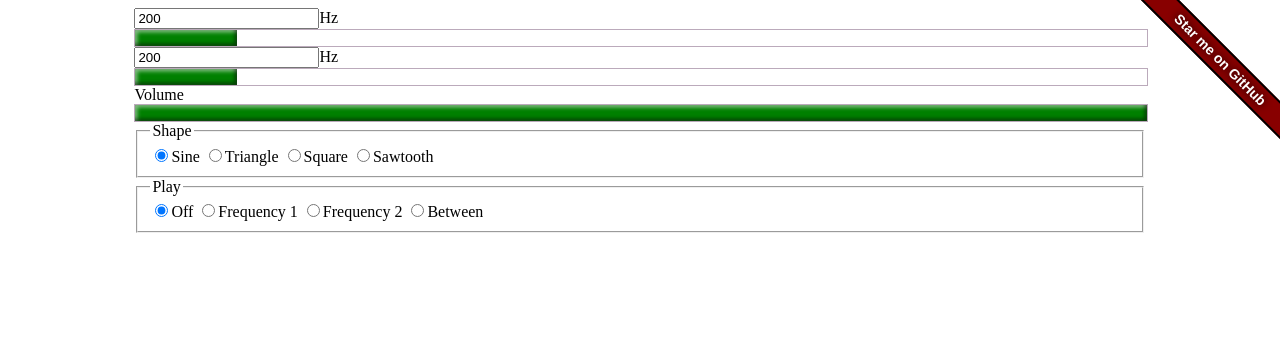
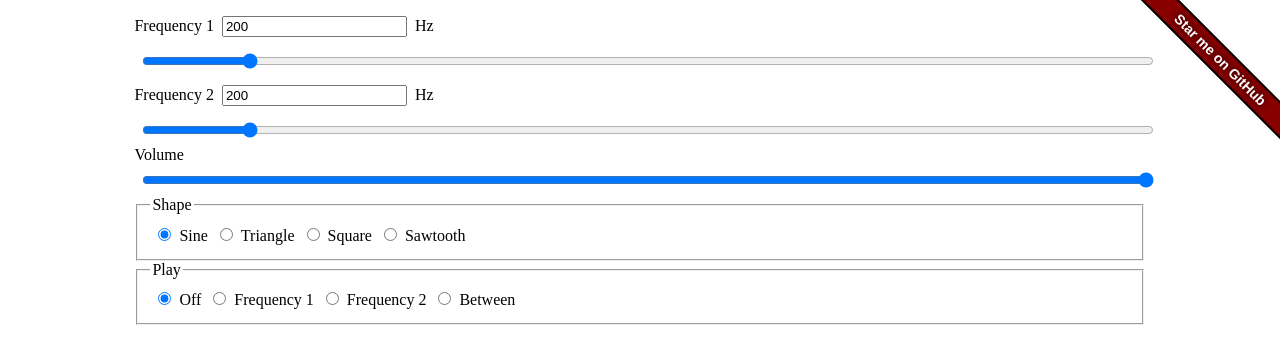
Before and after one commit to Thibor/RapOscillator, a plain HTML site: page index.html in a window 1280 px wide. Drawn offline with nearby package versions, Linux system fonts and the light colour scheme.

Commit message:
Add files via upload

```diff
--- a/index.css
+++ b/index.css
@@ -1,3 +1,9 @@
+input{
+margin:8px;
+}
+input[type="range"]{
+width:100%;
+}
 #divMain{
 margin:auto;
 width:80%;
@@ -10,6 +16,7 @@ height:200px;
 overflow:hidden;
 position:absolute;
 z-index:1;
+pointer-events:none;
 }
 #GitHub{
 background-color:#800;
@@ -29,6 +36,7 @@ width:240px;
 -webkit-touch-callout: none;
 -webkit-user-select: none;
 -moz-user-select: none;
+pointer-events:auto;
 }
 #GitHub:after{
 content:'Star me on GitHub';
--- a/index.html
+++ b/index.html
@@ -3,10 +3,8 @@
 <head>
 <meta charset="UTF-8">
 <title>Demo</title>
-<link rel="stylesheet" href="plugins/jsRapBar/jsRapBar.css" />
 <link rel="stylesheet" href="index.css" />
 <script src="https://ajax.googleapis.com/ajax/libs/jquery/3.2.1/jquery.min.js"></script>
-<script src="plugins/jsRapBar/jsRapBar.js"></script>
 <script>
 window.AudioContext = window.AudioContext || window.webkitAudioContext;
 var timer = 0;
@@ -22,10 +20,10 @@ var maxv = Math.pow(1000,2);
 var v = curv /maxv;
 var hz = Math.floor(v * 20000);
 $('#input' + b).val(hz);
-setFrequency();
+SetFrequency();
 }
 
-function setFrequency(){
+function SetFrequency(){
 var f1 = $('#input1').val();
 var f2 = $('#input2').val();
 var p = +$('input[name=play]:checked').val();
@@ -57,28 +55,17 @@ case 3:
 	gainNode.connect(audioCtx.destination);
 	if(!timer)
 		timer = setInterval(function(){
-			setFrequency();
+			SetFrequency();
 		},1000);
 	break;
 }
 }
 
+function SetVolume(v){
+gainNode.gain.value = v;
+}
+
 $(document).ready(function(){
-$('#bar1').jsRapBar({position:0.1,
-onChange:function(value){
-	ChangeBar(1,value);
-}
-});
-$('#bar2').jsRapBar({position:0.1,
-onChange:function(value){
-	ChangeBar(2,value);
-}
-});
-$('#barVolume').jsRapBar({position:1,
-onChange:function(value){
-	gainNode.gain.value = value;
-}
-});
 ChangeBar(1,0.1);
 ChangeBar(2,0.1);
 });
@@ -87,27 +74,28 @@ ChangeBar(2,0.1);
 <body>
 <div id="divMain">
 <div id="divGitHub">
-<div id="GitHub" onclick="window.open('https://github.com/Thibor/jsRapOscillator', '_blank')"></div>
+<div id="GitHub" onclick="window.open('https://github.com/Thibor/RapOscillator', '_blank')"></div>
 </div>
-<input id='input1' />Hz
-<div id="bar1"></div>
-<input id='input2' />Hz
-<div id="bar2"></div>
+Frequency 1<input id='input1' />Hz
+<input type="range" min="0" max="1" value="0.1" step="0.0001" oninput="ChangeBar(1,this.value)">
+Frequency 2<input id='input2' />Hz
+<input type="range" min="0" max="1" value="0.1" step="0.0001" oninput="ChangeBar(2,this.value)">
 Volume
 <div id="barVolume"></div>
+ <input type="range" min="0" max="1" value="1" step="0.0001" oninput="SetVolume(this.value)">
 <fieldset>
 <legend>Shape</legend>
-<label><input type="radio" name="shape" value="sine" onclick="setFrequency()" checked />Sine</label>
-<label><input type="radio" name="shape" value="triangle" onclick="setFrequency()" />Triangle</label>
-<label><input type="radio" name="shape" value="square" onclick="setFrequency()" />Square</label>
-<label><input type="radio" name="shape" value="sawtooth" onclick="setFrequency()" />Sawtooth</label>
+<label><input type="radio" name="shape" value="sine" onclick="SetFrequency()" checked />Sine</label>
+<label><input type="radio" name="shape" value="triangle" onclick="SetFrequency()" />Triangle</label>
+<label><input type="radio" name="shape" value="square" onclick="SetFrequency()" />Square</label>
+<label><input type="radio" name="shape" value="sawtooth" onclick="SetFrequency()" />Sawtooth</label>
 </fieldset>
 <fieldset>
 <legend>Play</legend>
-<label><input type="radio" name="play" value="0" onclick="setFrequency()" checked />Off</label>
-<label><input type="radio" name="play" value="1" onclick="setFrequency()" />Frequency 1</label>
-<label><input type="radio" name="play" value="2" onclick="setFrequency()" />Frequency 2</label>
-<label><input type="radio" name="play" value="3" onclick="setFrequency()" />Between</label>
+<label><input type="radio" name="play" value="0" onclick="SetFrequency()" checked />Off</label>
+<label><input type="radio" name="play" value="1" onclick="SetFrequency()" />Frequency 1</label>
+<label><input type="radio" name="play" value="2" onclick="SetFrequency()" />Frequency 2</label>
+<label><input type="radio" name="play" value="3" onclick="SetFrequency()" />Between</label>
 </fieldset>
 </div>
 </body>
```
